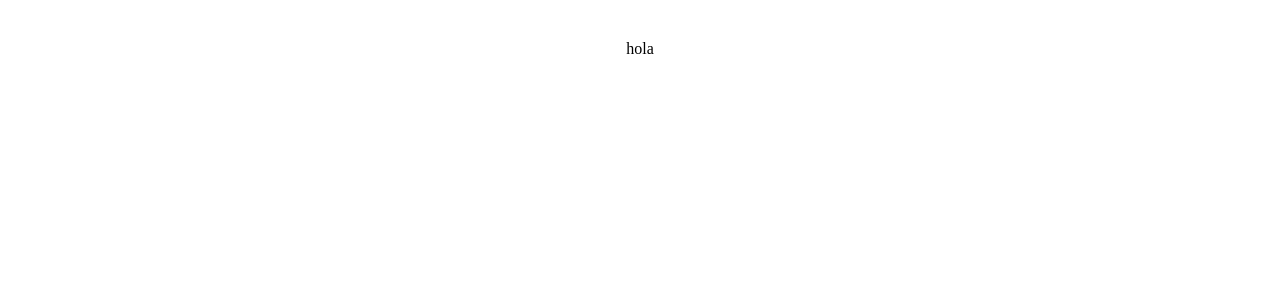
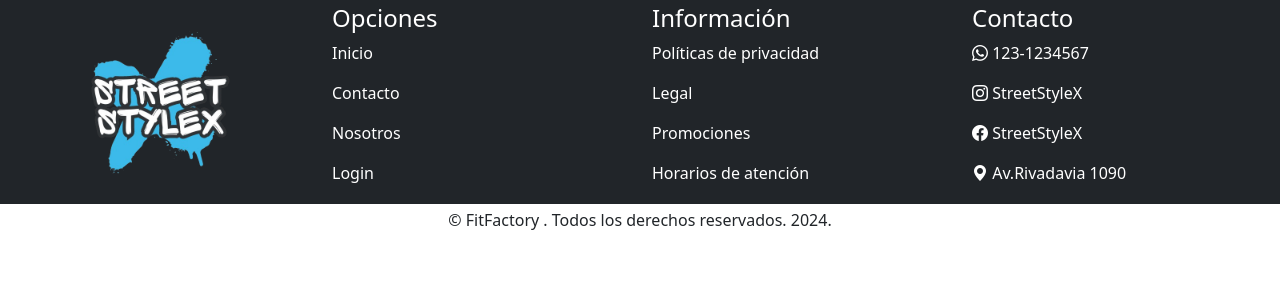
Before and after one commit to PRADON1CO/streeStyleX, a React (Vite) app: page / in a window 1280 px wide. Shown: the top 300 px of the page. Built offline with nearby package versions, Linux system fonts and the light colour scheme.

Commit message:
agregue le maquetado necesario para el Footer

```diff
--- a/src/App.css
+++ b/src/App.css
@@ -1,6 +1,15 @@
 #root {
-  max-width: 1280px;
-  margin: 0 auto;
-  padding: 2rem;
-  text-align: center;
+  max-width: 100%;
+  margin: 0;
+  padding: 0;
+  box-sizing: border-box;
 }
+
+.tamanioOpcionesMenu{
+  font-weight: 500;
+}
+
+.tamanioOpcionesMenu:hover{
+  color: #3cbbeb !important;
+  font-weight: 650;
+}
--- a/src/App.jsx
+++ b/src/App.jsx
@@ -1,11 +1,15 @@
 import './App.css'
+import "bootstrap/dist/css/bootstrap.min.css";
+import "bootstrap-icons/font/bootstrap-icons.css";
+import Footer from './components/common/Footer';
 
 function App() {
 
   return (
     <>
-     hola
+      <Footer></Footer>
     </>
+
   )
 }
 
--- a/src/components/common/Footer.jsx
+++ b/src/components/common/Footer.jsx
@@ -1,11 +1,91 @@
-import React from 'react';
+import { Col, Container,Row } from "react-bootstrap";
+import logo from "../../assets/logo.png";
+import { Link } from "react-router-dom";
 
 const Footer = () => {
-    return (
-        <div>
-
-        </div>
-    );
+  return (
+    <>
+      <Container fluid className="pt-1 mt-auto bgVerde bg-dark">
+        <Row>
+          <Col md={12} lg={3} className="text-center">
+            <a to={"/"}>
+              <img src={logo} alt="Logo FitFactory" width="200px" />
+            </a>
+          </Col>
+          <Col className="d-none d-md-block text-white">
+            <h4 className="text-white">Opciones</h4>
+            <a className="text-decoration-none tamanioOpcionesMenu text-white" to="/">
+              <p>Inicio</p>
+            </a>
+            <a
+              className="text-decoration-none tamanioOpcionesMenu text-white"
+              to="/contacto"
+            >
+              <p>Contacto</p>
+            </a>
+            <a
+              className="text-decoration-none tamanioOpcionesMenu text-white"
+              to="/nosotros"
+            >
+              <p>Nosotros</p>
+            </a>
+            <a
+              className="text-decoration-none tamanioOpcionesMenu text-white"
+              to="/login"
+            >
+              <p>Login</p>
+            </a>
+          </Col>
+          <Col xs={12} md={4} lg={3} className="">
+            <h4 className="text-white">Información</h4>
+            <a className="text-decoration-none tamanioOpcionesMenu text-white" to="*">
+              <p>Políticas de privacidad</p>
+            </a>
+            <a className="text-decoration-none tamanioOpcionesMenu text-white" to="*">
+              <p>Legal</p>
+            </a>
+            <a className="text-decoration-none tamanioOpcionesMenu text-white" to="*">
+              <p>Promociones</p>
+            </a>
+            <a className="text-decoration-none tamanioOpcionesMenu text-white" to="*">
+              <p>Horarios de atención</p>
+            </a>
+          </Col>
+          <Col xs={12} md={4} lg={3} className="">
+            <h4 className="text-white">Contacto</h4>
+            <a
+              to={"*"}
+              className="text-decoration-none text-white tamanioOpcionesMenu"
+            >
+              <p>
+                <i className="bi bi-whatsapp"></i> 123-1234567
+              </p>
+            </a>
+            <a to={'*'} className="text-white tamanioOpcionesMenu text-decoration-none">
+              <p>
+                <i className="bi bi-instagram"></i> StreetStyleX
+              </p>
+            </a>
+            <a to={'*'} className="text-white tamanioOpcionesMenu text-decoration-none">
+              <p>
+                <i className="bi bi-facebook"></i> StreetStyleX
+              </p>
+            </a>
+            <a to={'*'} className="text-white tamanioOpcionesMenu text-decoration-none">
+              <p>
+                <i className="bi bi-geo-alt-fill"></i> Av.Rivadavia 1090
+              </p>
+            </a>
+          </Col>
+        </Row>
+      </Container>
+      <div className=" py-1">
+        <p className="text-center">
+          &copy; FitFactory . Todos los derechos reservados. 2024.
+        </p>
+      </div>
+    </>
+  );
 };
 
 export default Footer;
```
Also changed, not shown: src/assets/logo.png (added).
